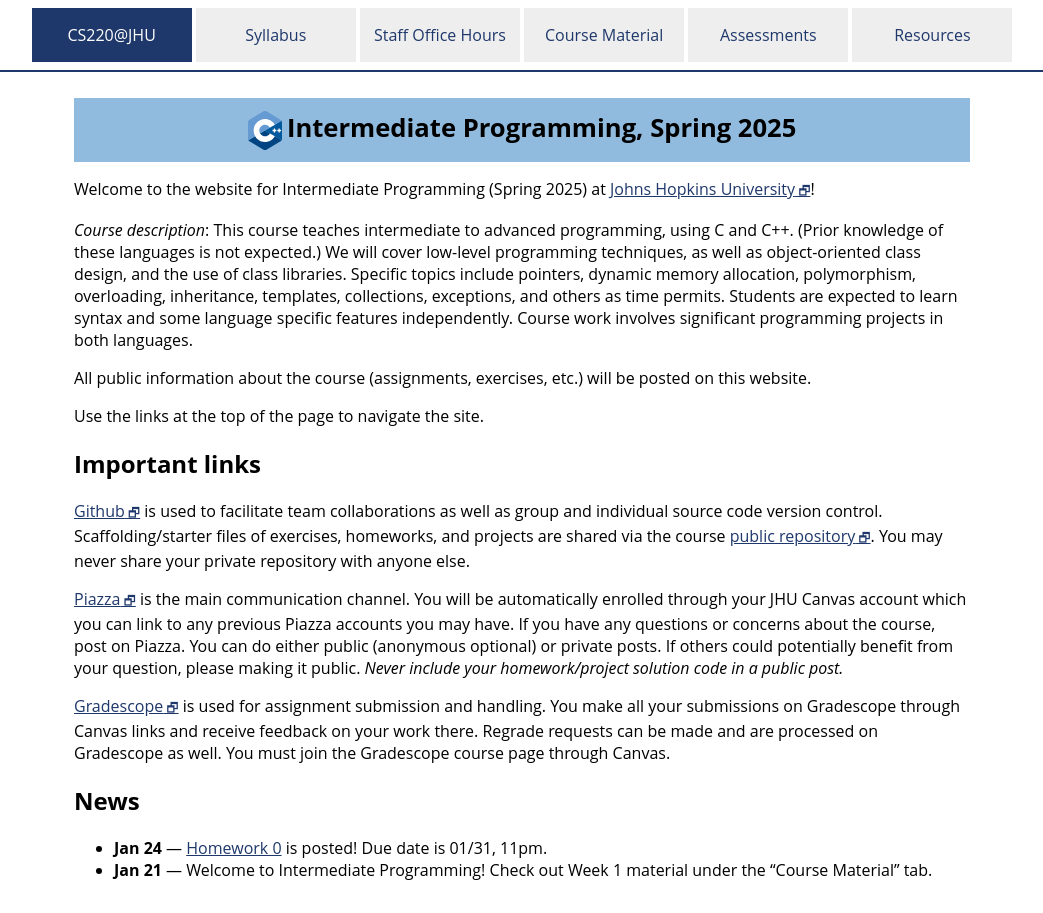
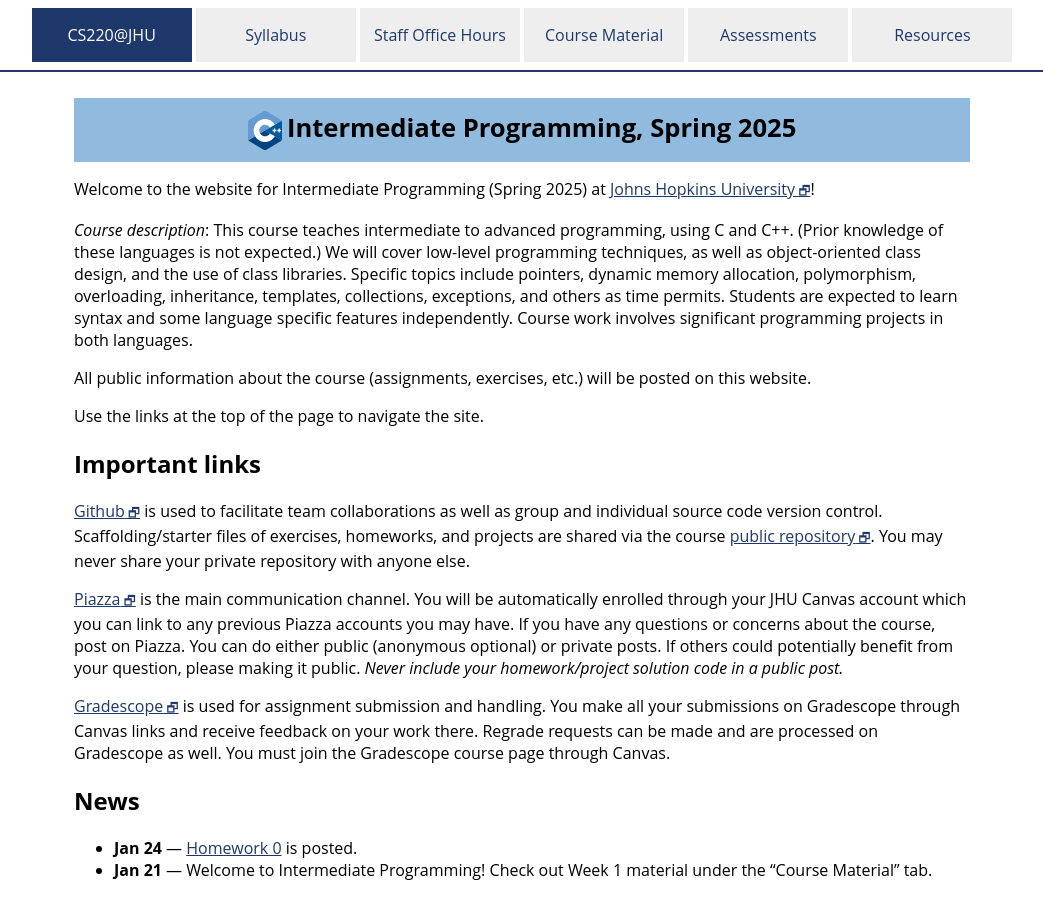
Before and after one commit to jhu-ip/cs220-sp25, a Jekyll site: the page built from index.md, in a window 1280 px wide. Shown: the whole page, without its empty margins (118-1161 px from the left). Built offline with Jekyll 4.4.1, drawn with Linux system fonts in a browser that asks for light colours.

Commit message:
posted hw0

```diff
--- a/index.md
+++ b/index.md
@@ -45,5 +45,5 @@ well. You must join the Gradescope course page through Canvas.
 
 ## News
 
-* **Jan 24** — [Homework 0](assign/hw0) is posted! Due date is 01/31, 11pm.
+* **Jan 24** — [Homework 0](assign/hw0) is posted.
 * **Jan 21** — Welcome to Intermediate Programming! Check out Week 1 material under the "Course Material" tab.
```
Also changed, not shown: schedule.md (+3 -2 lines).
